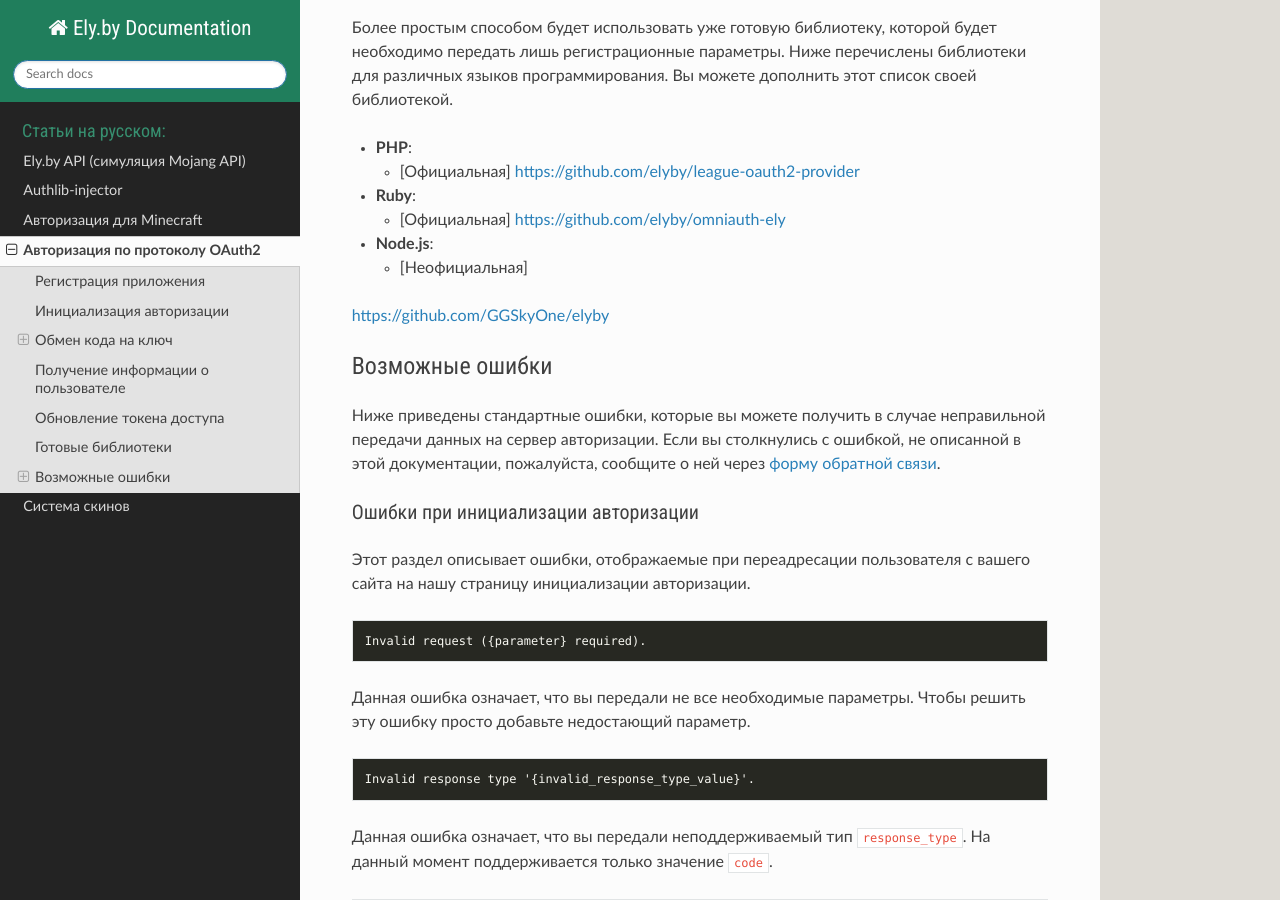
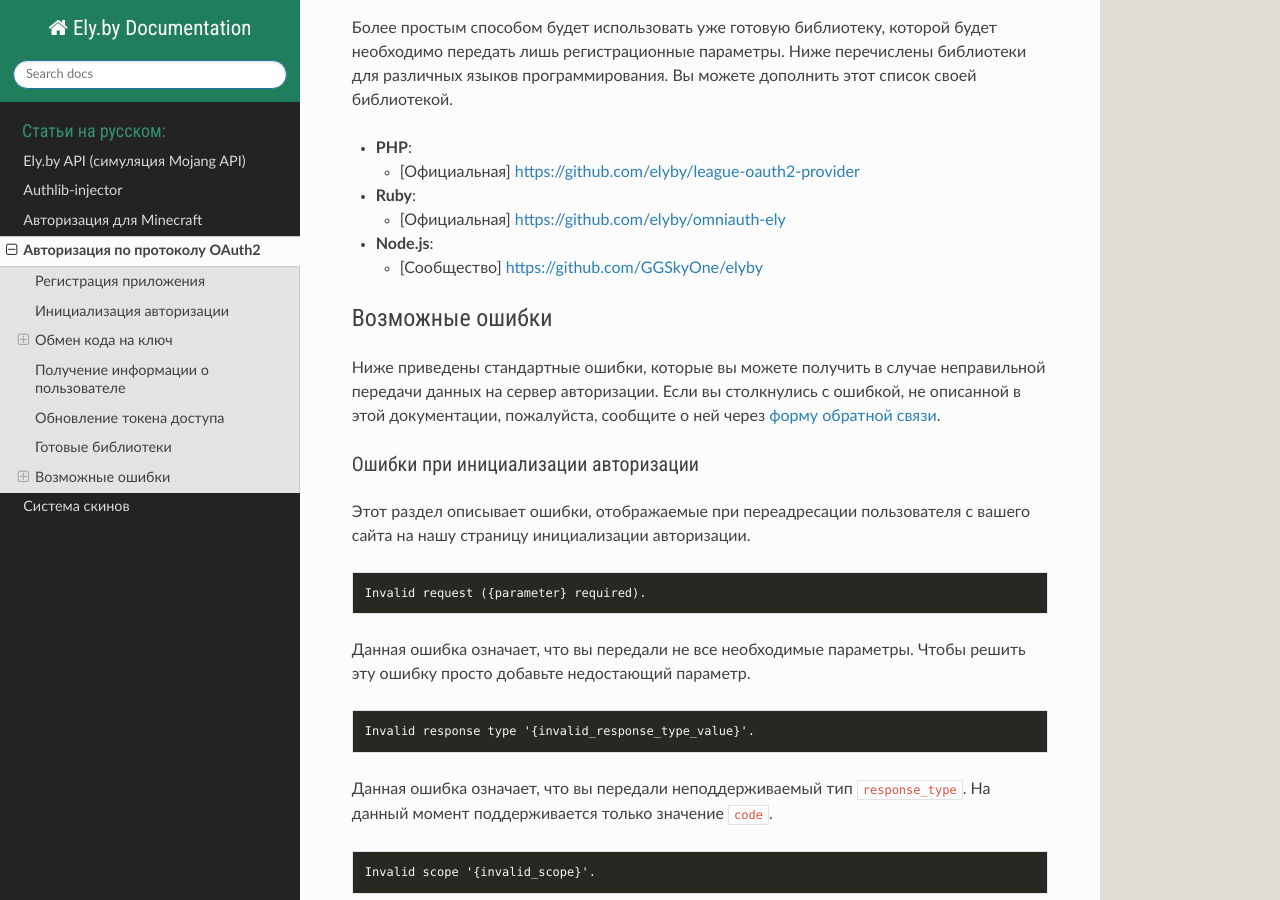
Before and after one commit to elyby/docs, a Sphinx documentation site: the page built from source/oauth.rst, in a window 1280 px wide and 900 px high, scrolled down 5836 px. Built offline with Sphinx 7.4.7 and the Read the Docs theme 2.0.0, drawn with Linux system fonts in a browser that asks for light colours.

Commit message:
Fix link

```diff
--- a/source/oauth.rst
+++ b/source/oauth.rst
@@ -286,8 +286,7 @@
 
 * **Node.js**:
 
-  - [Неофициальная]
-https://github.com/GGSkyOne/elyby
+  - [Сообщество] https://github.com/GGSkyOne/elyby
 
 Возможные ошибки
 ================
```
